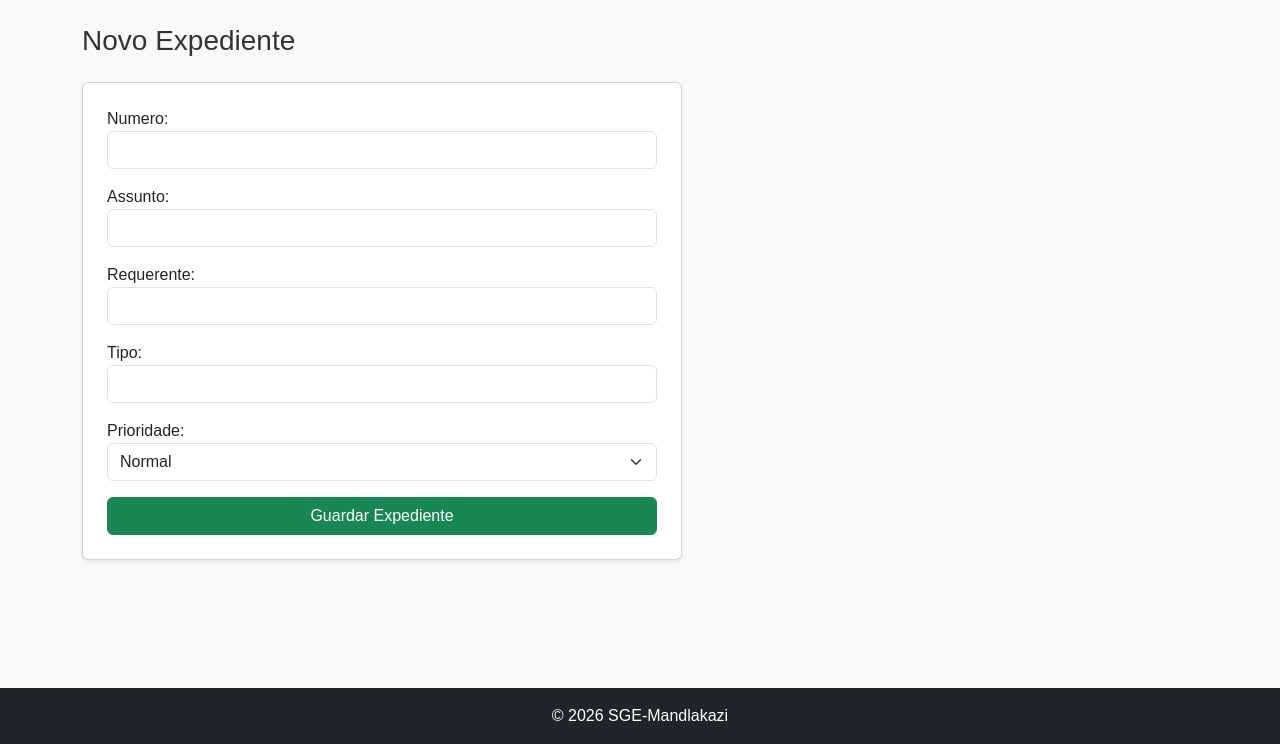
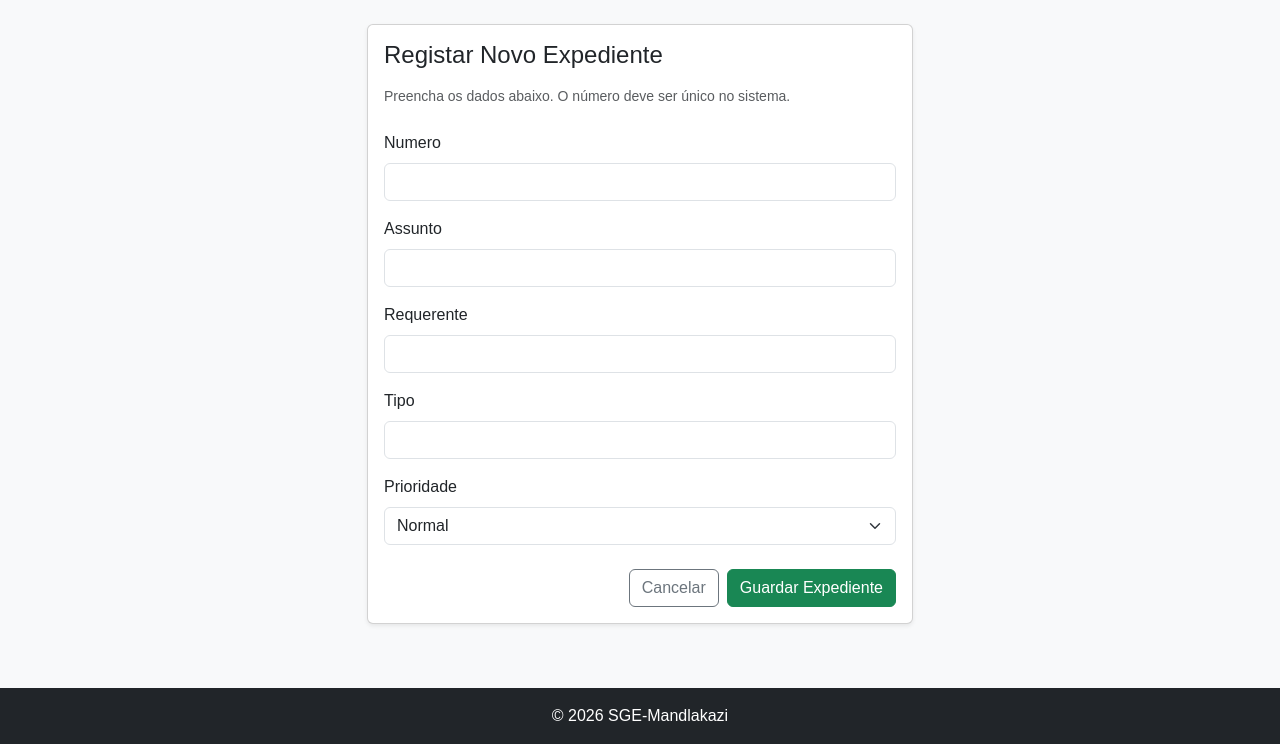
Before and after one commit to FaquirTembe/sistema-de-gestao-de-arquivo, a Django app: page /expedientes/novo/ in a window 1280 px wide. Shown: the part 56-800 px from the top of the page. Run offline with Django 5.2, Linux system fonts and the light colour scheme; the visitor is signed in with stand-in values (Sample User, id 1); some libraries are stand-ins or nearby versions.

Commit message:
Melhorado o Formulário de Novo Expediente

```diff
--- a/expedientes/templates/expedientes/formulario.html
+++ b/expedientes/templates/expedientes/formulario.html
@@ -1,15 +1,48 @@
 {% extends 'base.html' %}
+{% load static %}
+
 {% block titulo %}Novo Expediente{% endblock %}
+
 {% block conteudo %}
+<div class="row justify-content-center">
+    <div class="col-md-8 col-lg-6">
+        <div class="card shadow-sm">
+            <div class="card-body">
+                <h4 class="card-title mb-3">Registar Novo Expediente</h4>
+                <p class="text-muted small mb-4">
+                    Preencha os dados abaixo. O número deve ser único no sistema.
+                </p>
 
-<h3 class="mb-4">Novo Expediente</h3>
+                <form method="post" novalidate>
+                    {% csrf_token %}
 
-{# csrf_token e OBRIGATORIO em todo formulario POST -- e um 'selo' secreto #}
-{# que prova que o pedido veio mesmo deste site. #}
-<form method="post" class="card shadow-sm p-4" style="max-width: 600px;">
-    {% csrf_token %}
-    {{ form.as_p }}
-    <button type="submit" class="btn btn-success w-100">Guardar Expediente</button>
-</form>
+                    {# Erros gerais do formulário (não ligados a um campo específico) #}
+                    {% if form.non_field_errors %}
+                    <div class="alert alert-danger">{{ form.non_field_errors }}</div>
+                    {% endif %}
 
+                    {% for campo in form %}
+                    <div class="mb-3">
+                        <label for="{{ campo.id_for_label }}" class="form-label">
+                            {{ campo.label }}
+                        </label>
+                        {{ campo }}
+                        {% if campo.help_text %}
+                        <div class="form-text">{{ campo.help_text }}</div>
+                        {% endif %}
+                        {% for erro in campo.errors %}
+                        <div class="text-danger small mt-1">{{ erro }}</div>
+                        {% endfor %}
+                    </div>
+                    {% endfor %}
+
+                    <div class="d-flex justify-content-end gap-2 mt-4">
+                        <a href="{% url 'home' %}" class="btn btn-outline-secondary">Cancelar</a>
+                        <button type="submit" class="btn btn-success">Guardar Expediente</button>
+                    </div>
+                </form>
+            </div>
+        </div>
+    </div>
+</div>
 {% endblock %}
--- a/expedientes/views.py
+++ b/expedientes/views.py
@@ -50,6 +50,7 @@ class CriarExpedienteView(NivelMinimoMixin, CreateView):
         # Antes de gravar, associamos automaticamente 'quem criou' --
         # o utilizador NUNCA escolhe isto manualmente (evitaria que
         # alguem se fizesse passar por outra pessoa).
+        form.instance.criado_por = self.request.user
         resposta = super().form_valid(form)
         registar(
             self.request, LogAuditoria.Accao.CRIAR,
--- a/templates/base.html
+++ b/templates/base.html
@@ -68,10 +68,16 @@
     {# e o conteudo fica dentro do container normal, com margens dos lados #}
     <div class="container mt-4">
       {% if messages %}
-      {% for mensagem in messages %}
-      <div class="alert alert-{{ mensagem.tags }}">{{ mensagem }}</div>
-      {% endfor %}
+      <div class="container mt-3">
+        {% for mensagem in messages %}
+        <div class="alert alert-{{ mensagem.tags }} alert-dismissible fade show" role="alert">
+          {{ mensagem }}
+          <button type="button" class="btn-close" data-bs-dismiss="alert"></button>
+        </div>
+        {% endfor %}
+      </div>
       {% endif %}
+
       {% block conteudo %}{% endblock %}
     </div>
     {% endblock %}
```
